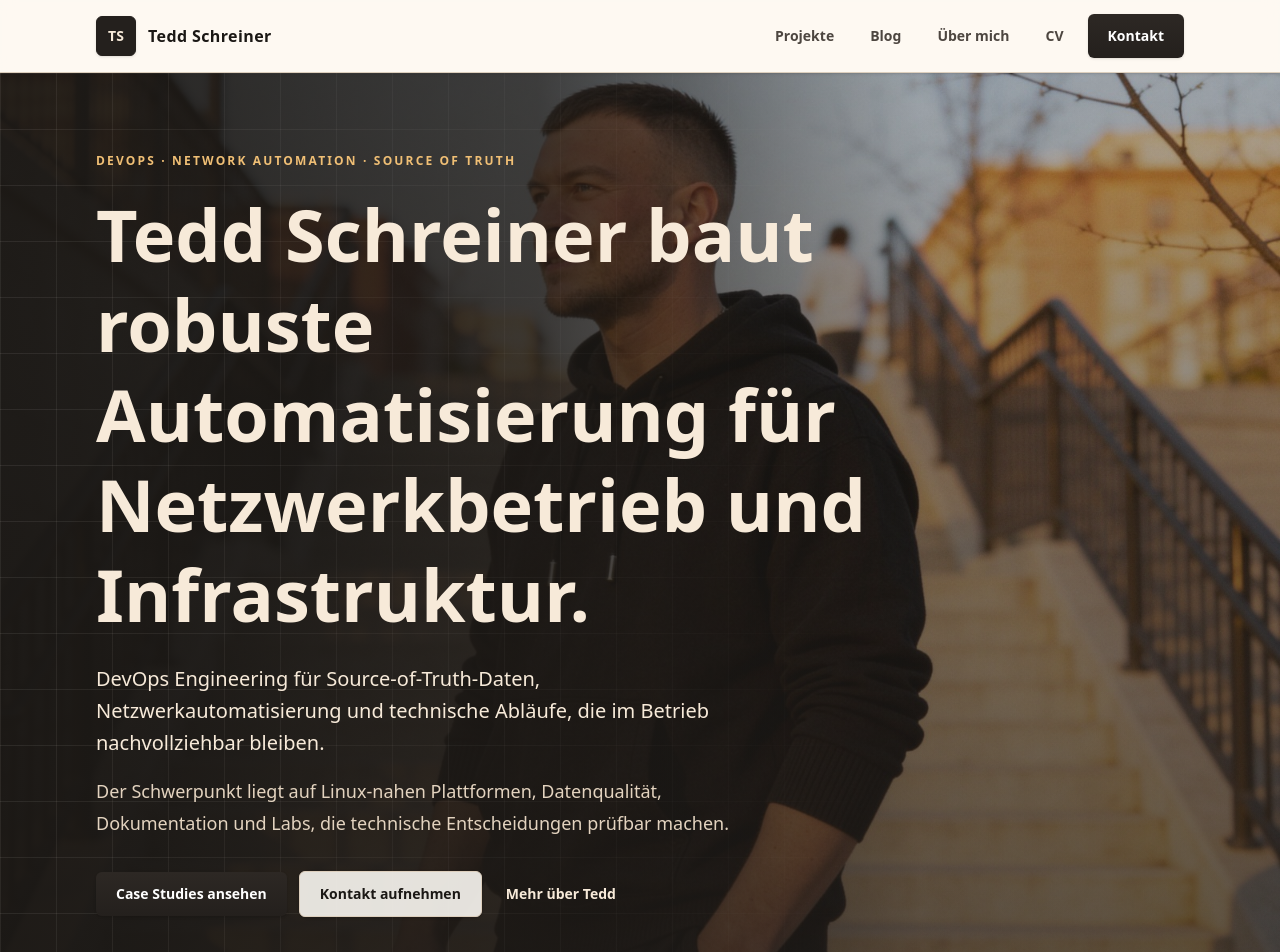
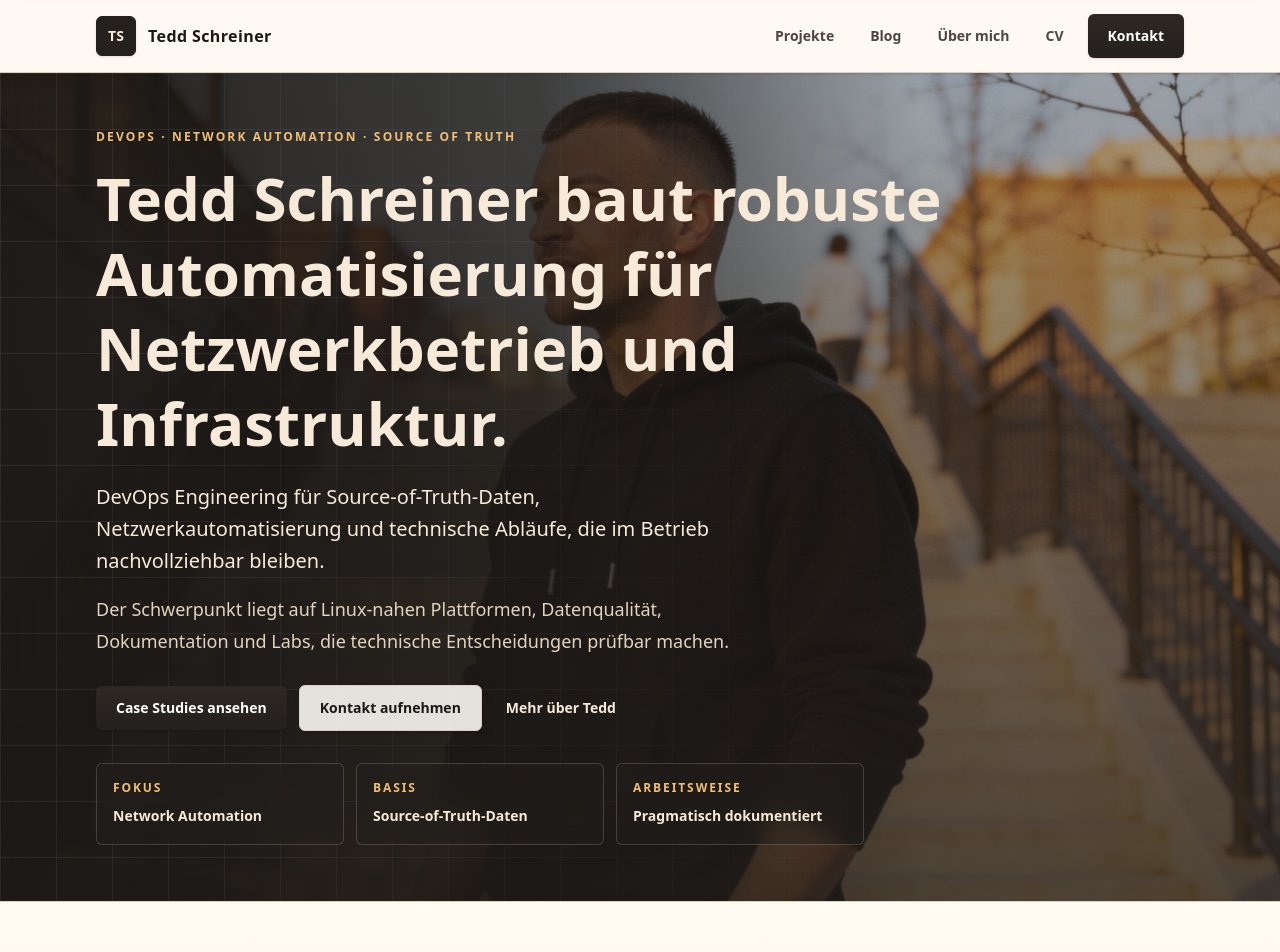
Before and after one commit to tschreiner/tschreiner.github.io, an Astro site: page / in a window 1280 px wide. Shown: the top 952 px of the page. Built offline with nearby package versions, Linux system fonts and the light colour scheme; Astro itself is replaced by a stand-in of ours.

Commit message:
Tighten hero spacing and crop

```diff
--- a/src/components/Hero.astro
+++ b/src/components/Hero.astro
@@ -19,15 +19,15 @@ import heroImage from '../assets/images/tedd-schreiner-hero.jpg';
   <div class="hero-overlay" aria-hidden="true"></div>
   <div class="hero-grid" aria-hidden="true"></div>
 
-  <Container class="relative z-10 grid min-h-[calc(100svh-4rem)] content-center py-16 sm:py-20 lg:min-h-[720px]">
+  <Container class="relative z-10 grid min-h-[calc(100svh-4rem)] content-center py-14 sm:py-16 lg:min-h-[640px] lg:py-14">
     <div class="max-w-4xl">
       <p class="eyebrow text-[color:var(--gold)]">DevOps · Network Automation · Source of Truth</p>
 
-      <h1 class="mt-5 max-w-4xl text-4xl font-semibold leading-tight text-[color:var(--warm-text)] sm:text-6xl lg:text-7xl">
+      <h1 class="mt-4 max-w-4xl text-4xl font-semibold leading-tight text-[color:var(--warm-text)] sm:text-5xl lg:text-6xl">
         Tedd Schreiner baut robuste Automatisierung für Netzwerkbetrieb und Infrastruktur.
       </h1>
 
-      <p class="mt-6 max-w-2xl text-lg leading-8 text-[color:var(--warm-text)] sm:text-xl">
+      <p class="mt-5 max-w-2xl text-lg leading-8 text-[color:var(--warm-text)] sm:text-xl">
         DevOps Engineering für Source-of-Truth-Daten, Netzwerkautomatisierung und technische Abläufe, die im Betrieb
         nachvollziehbar bleiben.
       </p>
@@ -37,7 +37,7 @@ import heroImage from '../assets/images/tedd-schreiner-hero.jpg';
         Entscheidungen prüfbar machen.
       </p>
 
-      <div class="mt-8 flex flex-col gap-3 sm:flex-row sm:items-center">
+      <div class="mt-7 flex flex-col gap-3 sm:flex-row sm:items-center">
         <a class="button-primary" href="/projects/">Case Studies ansehen</a>
         <a class="button-secondary" href="/contact/">Kontakt aufnehmen</a>
         <a class="text-link self-center text-[color:var(--warm-text)] hover:bg-white/10 hover:text-white sm:self-auto" href="/about/">
@@ -45,7 +45,7 @@ import heroImage from '../assets/images/tedd-schreiner-hero.jpg';
         </a>
       </div>
 
-      <dl class="mt-10 grid max-w-3xl gap-3 sm:grid-cols-3">
+      <dl class="mt-8 grid max-w-3xl gap-3 sm:grid-cols-3">
         {
           [
             ['Fokus', 'Network Automation'],
--- a/src/styles/global.css
+++ b/src/styles/global.css
@@ -78,12 +78,12 @@ a {
 
   .hero-media {
     object-fit: cover;
-    object-position: 58% 42%;
+    object-position: 58% 20%;
   }
 
   .hero-media img {
     object-fit: cover;
-    object-position: 58% 42%;
+    object-position: 58% 20%;
   }
 
   .hero-overlay {
```
